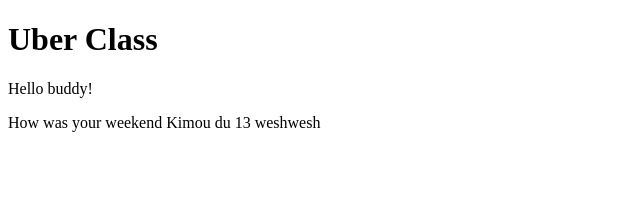
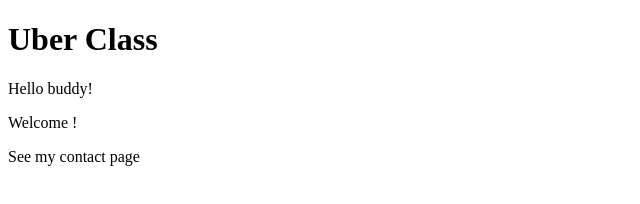
Before and after one commit to Erikaha/erikaha.github.io, a plain HTML site: page index.html in a window 1280 px wide. Shown: the whole page, without its empty margins (0-640 px from the left). Drawn offline with Linux system fonts and the light colour scheme.

Commit message:
Integrate contact

```diff
--- a/index.html
+++ b/index.html
@@ -3,6 +3,8 @@
   <body>
   <h1> Uber Class </h1>
 <p> Hello buddy! </p>
-<p> How was your weekend Kimou du 13 weshwesh </p>
+<p> Welcome ! </p>
+<a>See my contact page</a>
+<href = http://erikaha.github.io/contact></href>
   </body>
 </html>
```
